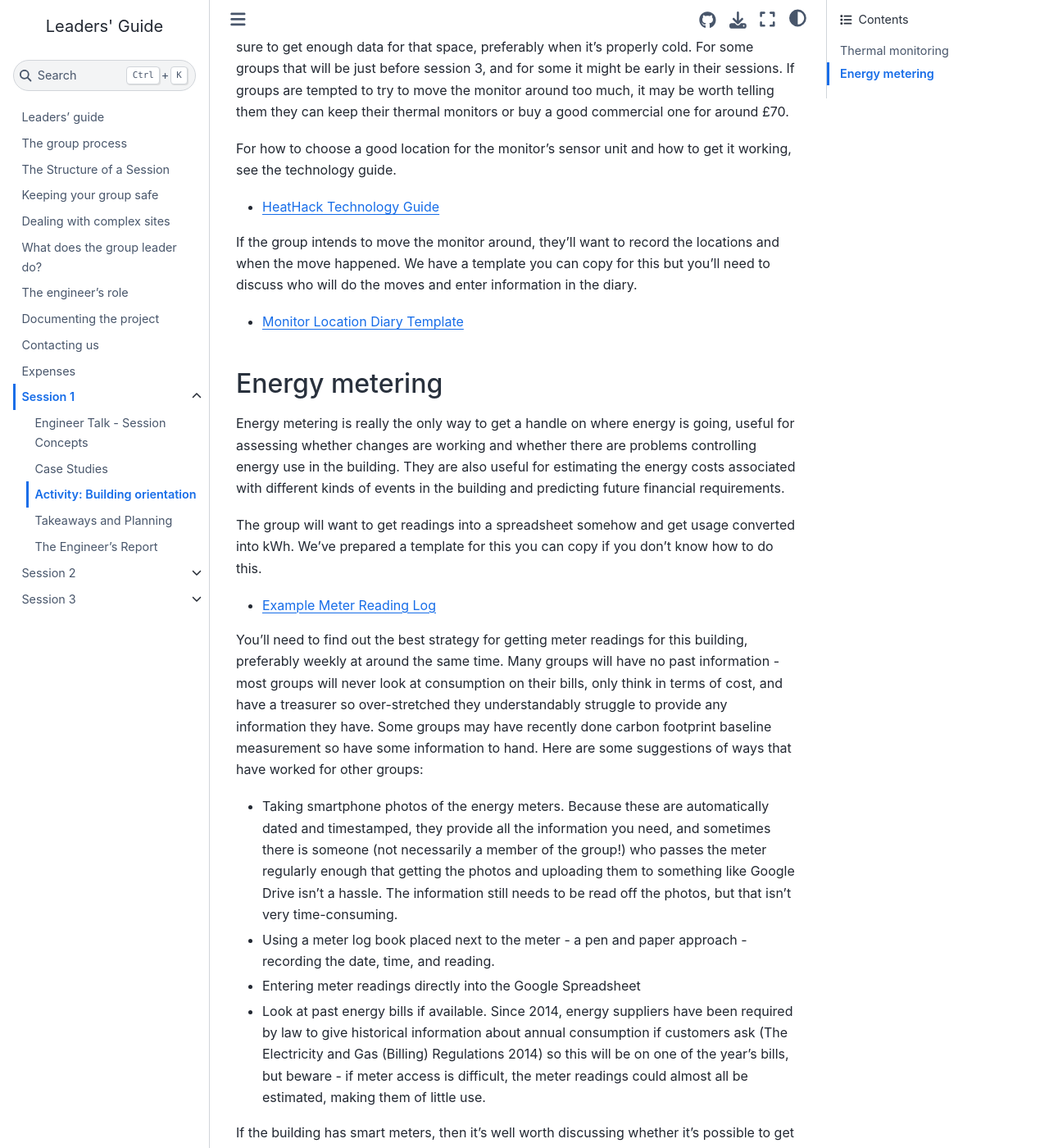
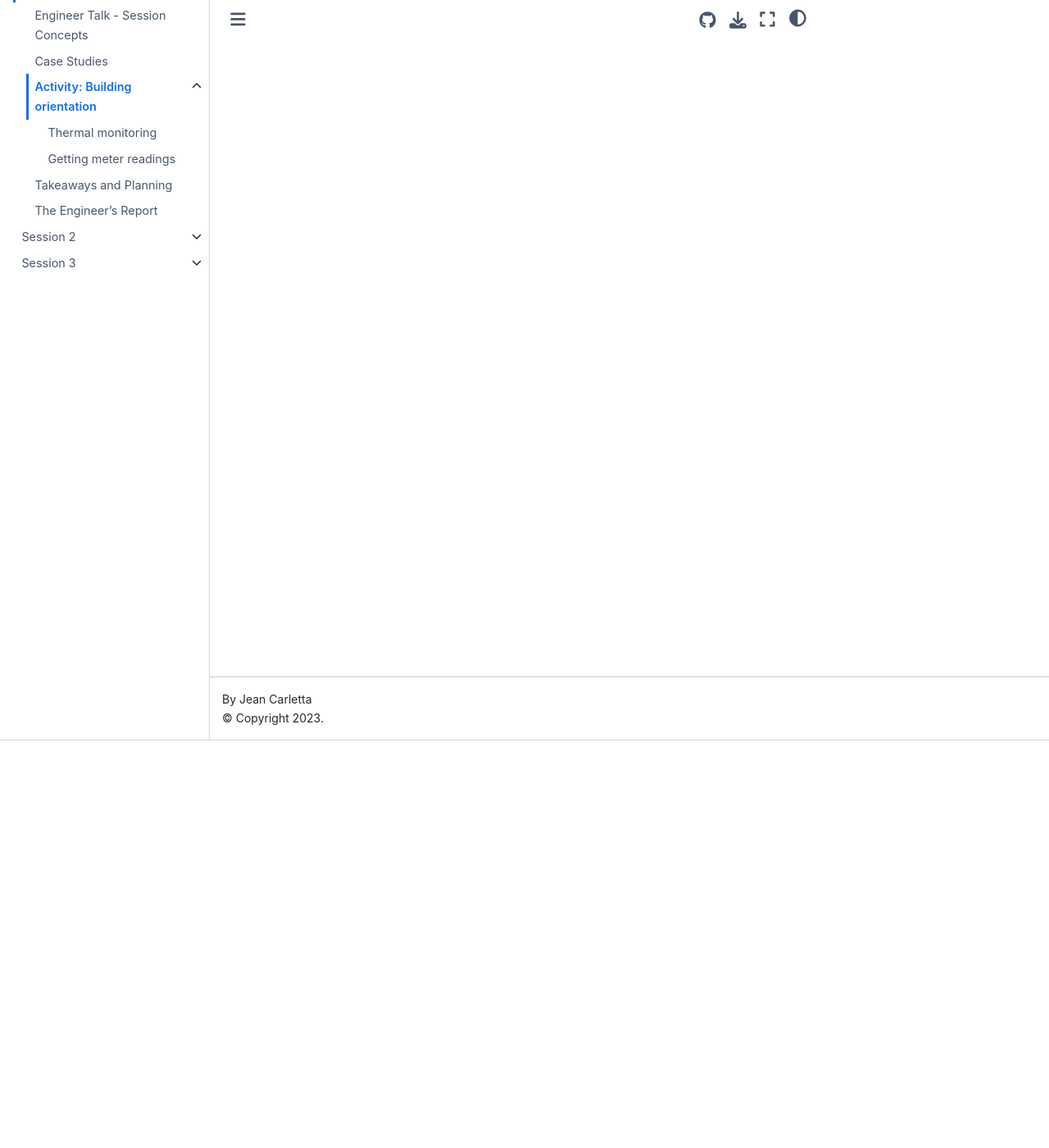
Before and after one commit to JeanCarletta/HeatHack-Leaders-Guide, a Jupyter Book: the page built from session1/details/activity.md, in a window 1280 px wide and 1400 px high, scrolled down 497 px. Shown: the whole window at 82% size. Built offline with Jupyter Book 1.0.4 settings and Sphinx 7.4.7 and the Sphinx Book theme 1.1.4, drawn with Linux system fonts in a browser that asks for light colours; some of the changed text lies outside the part shown.

Commit message:
rewrite of session 1 activity instructions based on David J.'s tips

````diff
--- a/_toc.yml
+++ b/_toc.yml
@@ -18,6 +18,9 @@
     - file: session1/details/session-concepts.md
     - file: session1/details/case-studies.md
     - file: session1/details/activity.md
+      sections:
+        - file: session1/details/activity/thermal-monitoring.md
+        - file: session1/details/activity/meters.md
     - file: session1/details/takeaways-and-planning.md
     - file: session1/details/engineers-report.md
 - file: session2/session2.md
--- a/session1/details/activity.md
+++ b/session1/details/activity.md
@@ -3,57 +3,3 @@
 This week's activity is a walk through the building to familiarise the group with all the spaces, and in larger buildings, agree priorities, because the group won't be able to look at everything.
 
 It also begins two kinds of technical data collection:  thermal monitoring and energy metering.
-
-## Thermal monitoring
-
-The group will want to have at least two weeks of data during the heating season for each space they will be looking at.  What happens in October can be very different from what happens during January.  Session 3 shows how to think about this kind of data in a way that many groups will then be able to pick up on themselves, since many communities contain at least someone with good numeracy skills.  There's probably only time to look at one major space during the sessions themselves, and the monitoring strategy should make sure to get enough data for that space, preferably when it's properly cold. For some groups that will be just before session 3, and for some it might be early in their sessions.  If groups are tempted to try to move the monitor around too much, it may be worth telling them they can keep their thermal monitors or buy a good commercial one for around £70.
-
-For how to choose a good location for the monitor's sensor unit and how to get it working, see the technology guide.
-
-- [HeatHack Technology Guide](https://jeancarletta.github.io/HeatHack-Tech-Guide/intro.html)
-
-If the group intends to move the monitor around, they'll want to record the locations and when the move happened.  We have a template you can copy for this but you'll need to discuss who will do the moves and enter information in the diary.
-
-- [Monitor Location Diary Template](https://docs.google.com/spreadsheets/d/1Lb59luV7bnODQef9KC9vKmHjVDsIbQYyRfcX4VaVAA4/)
-
-<!-- :TODO: nice to have, screenshot of diary
-```{image} monitor-location-diary-template.png
-:alt: diary format for recording the thermal monitor location
-:class: bg-primary mb-1
-:width: 400px
-:align: center
-```
--->
-
-## Energy metering
-
-Energy metering is really the only way to get a handle on where energy is going, useful for assessing whether changes are working and whether there are problems controlling energy use in the building.  They are also useful for estimating the energy costs associated with different kinds of events in the building and predicting future financial requirements.
-
-The group will want to get readings into a spreadsheet somehow and get usage converted into kWh.  We've prepared a template for this you can copy if you don't know how to do this.
-
-- [Example Meter Reading Log](https://docs.google.com/spreadsheets/d/10on598Pf-AR1x0-Kw25dYWgp895u2FKryyUZRJ5mqaQ/edit?usp=sharing)
-
-You'll need to find out the best strategy for getting meter readings for this building, preferably weekly at around the same time.  Many groups will have no past information - most groups will never look at consumption on their bills, only think in terms of cost, and have a treasurer so over-stretched they understandably struggle to provide any information they have. Some groups may have recently done carbon footprint baseline measurement so have some information to hand.  Here are some suggestions of ways that have worked for other groups:
-
-- Taking smartphone photos of the energy meters.  Because these are automatically dated and timestamped, they provide all the information you need, and sometimes there is someone (not necessarily a member of the group!) who passes the meter regularly enough that getting the photos and uploading them to something like Google Drive isn't a hassle.  The information still needs to be read off the photos, but that isn't very time-consuming.
-
-- Using a meter log book placed next to the meter - a pen and paper approach - recording the date, time, and reading.
-
-- Entering meter readings directly into the Google Spreadsheet
-
-- Look at past energy bills if available. Since 2014, energy suppliers have been required by law to give historical information about annual consumption if customers ask (The Electricity and Gas (Billing) Regulations 2014) so this will be on one of the year's bills, but beware - if meter access is difficult, the meter readings could almost all be estimated, making them of little use.
-
-If the building has smart meters, then it's well worth discussing whether it's possible to get access to the readings, which are taken every 30 minutes.  For that, you need to know who has online access to the utility company customer accounts and look at what that company reveals to their customers.  If they don't give access to the data, your meter might be compatible with the Loop app, which retrieves the data from source on your behalf.
-
-- [Loop smart meter app](https://loop.homes/)
-
-
-```{admonition} Reading meters
-:class: tip
-
-You may wonder why we aren't asking groups to read their meters on the spot.  Meters can be hard to read properly, especially older ones.  It's important to know whether gas meters are imperial (in ft3) or metric (in m3) and how to transform that into kW.  For electricity, there may be separate readings for day rates and night rates.  Without access to past bills, it may not be obvious how many meters there are, whether any are submeters, and what areas they serve.  Even just taking photos of the meters with the current readings will be an achievement for many groups.  The meter reading might be obvious when the group comes together at the end of the session, or it might be that some group member needs to take the photo away and figure out what the photo means.
-
-- [How to read a meter](https://www.citizensadvice.org.uk/scotland/consumer/energy/energy-supply/your-energy-meter/how-to-read-your-energy-meter/)
-
-
-```
````
Also changed, not shown: session1/details/activity/meters.md (added, +51 -0 lines), session1/details/activity/thermal-monitoring.md (added, +28 -0 lines), 1 other file.
